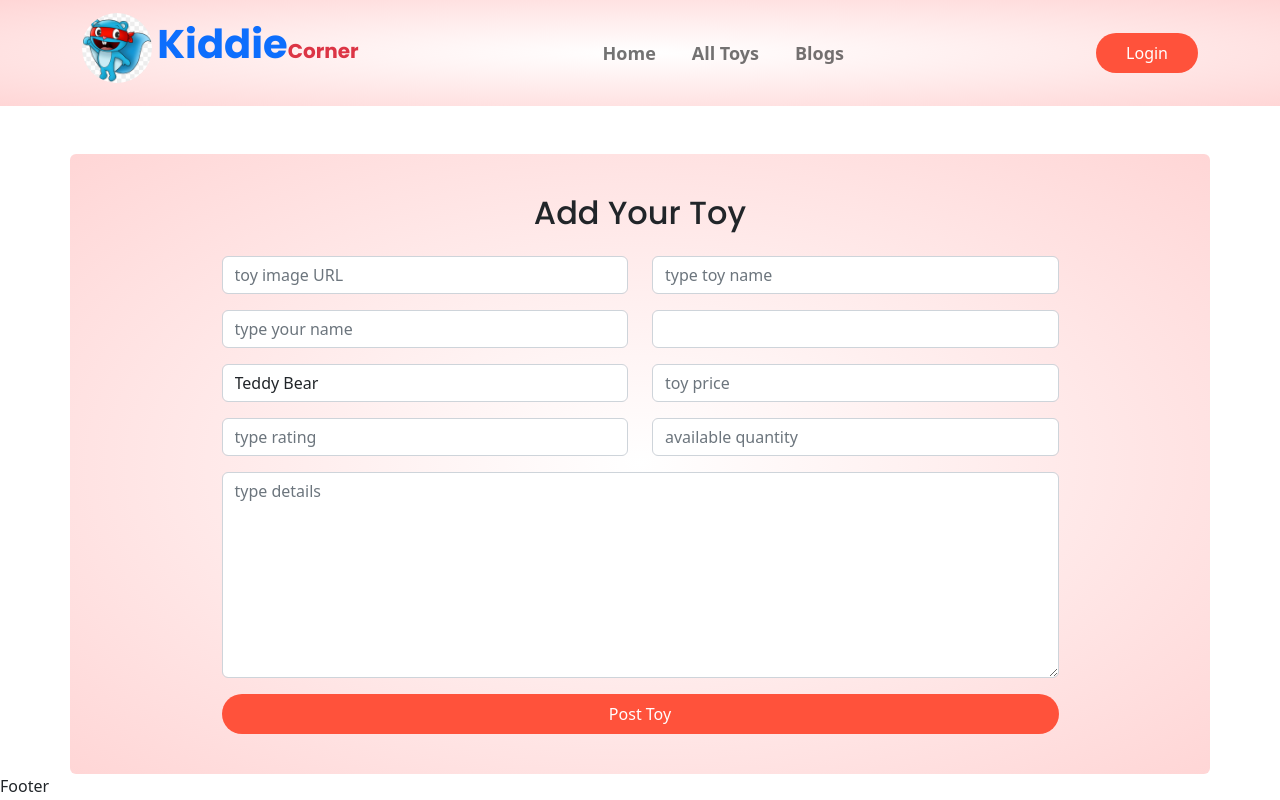
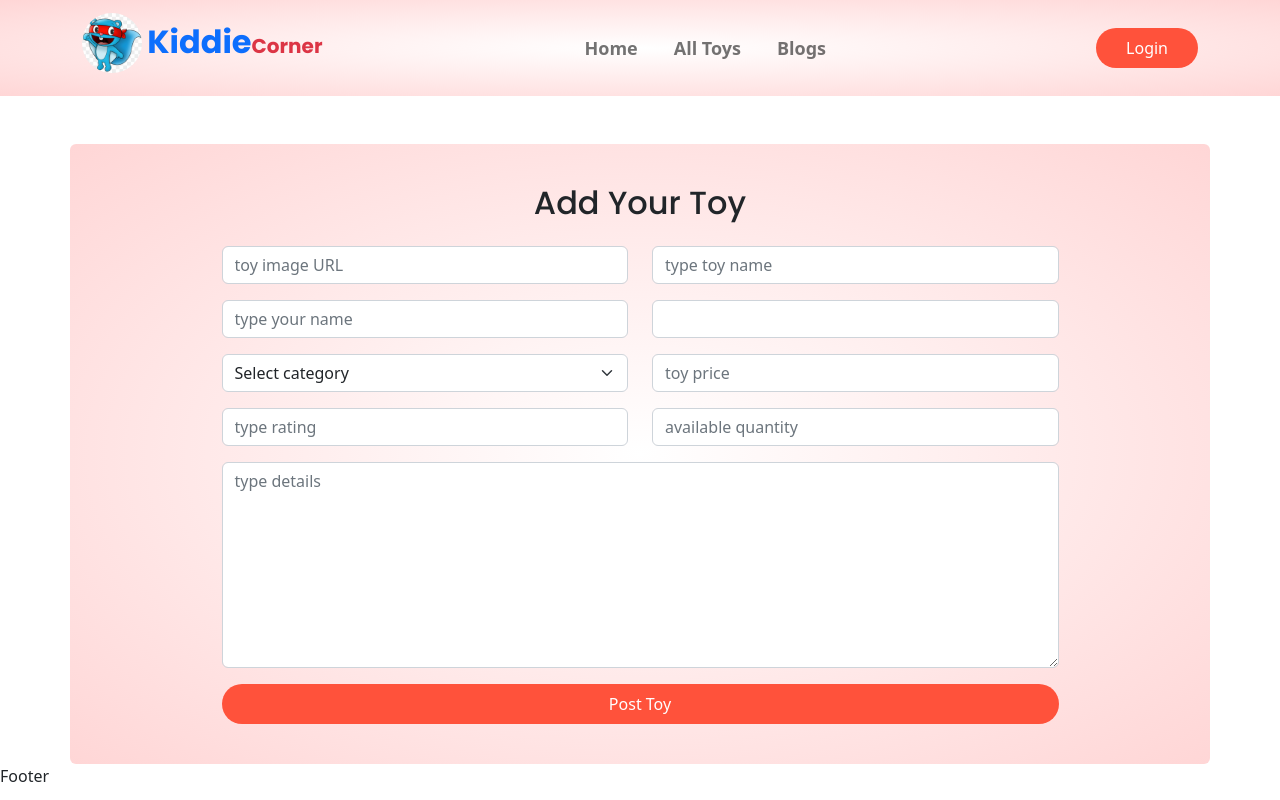
Before and after one commit to Robiul-Romjan/Kiddee-corner, a React (Vite) app: page /add-toy in a window 1280 px wide. Built offline with nearby package versions, Linux system fonts and the light colour scheme; no server answers.

Commit message:
conditional navlink done

```diff
--- a/src/pages/AddAToy/AddAToy.jsx
+++ b/src/pages/AddAToy/AddAToy.jsx
@@ -1,9 +1,10 @@
 import { useContext } from "react";
+import Form from 'react-bootstrap/Form';
 import { AuthContext } from "../../Providers/AuthProvider";
 
 
 const AddAToy = () => {
-    const {user} = useContext(AuthContext);
+    const { user } = useContext(AuthContext);
     // console.log(user)
 
     const handleAddToy = (e) => {
@@ -43,11 +44,12 @@ const AddAToy = () => {
                         <input className="form-control mb-3" name="email" value={user?.email} type="email" />
                     </div>
                     <div className="col">
-                        <select name="category" className="form-control">
+                        <Form.Select name="category" aria-label="Default select example">
+                            <option>Select category</option>
                             <option value="teddyBear">Teddy Bear</option>
                             <option value="horse">Horse</option>
                             <option value="cat">Cat</option>
-                        </select>
+                        </Form.Select>
                     </div>
                     <div className="col">
                         <input className="form-control mb-3" name="price" type="number" placeholder="toy price" />
--- a/src/pages/Shared/NavigationBar/NavigationBar.css
+++ b/src/pages/Shared/NavigationBar/NavigationBar.css
@@ -3,7 +3,7 @@
 }
 
 .logo{
-    width: 70px;
+    width: 60px;
     border-radius: 50%;
     margin-bottom: 10px;
 }
@@ -19,3 +19,16 @@
 .header .header-link.active{
     color: rgb(6, 26, 239);
 }
+
+
+@media only screen and (max-width: 600px) {
+    .user-profile{
+        display: flex;
+        flex-direction: column;
+        align-items: center;
+    }
+    .profile-img{
+       margin-bottom: 10px;
+    }
+
+   }
--- a/src/pages/Shared/NavigationBar/NavigationBar.jsx
+++ b/src/pages/Shared/NavigationBar/NavigationBar.jsx
@@ -20,7 +20,7 @@ const NavigationBar = () => {
     return (
         <Navbar className='navbar-container' expand="lg">
             <Container>
-            <Navbar.Brand className='header-title' href="/"><span><img className='logo' src={logo} alt="" /></span> <span className='text-primary fs-1 fw-bold'>Kiddie</span><span className='text-danger fw-bold'>Corner</span></Navbar.Brand>
+            <Navbar.Brand className='header-title' href="/"><span><img className='logo' src={logo} alt="" /></span> <span className='text-primary fs-2 fw-bold'>Kiddie</span><span className='text-danger fw-bold'>Corner</span></Navbar.Brand>
                 <Navbar.Toggle aria-controls="navbarScroll" />
                 <Navbar.Collapse id="navbarScroll">
                     <Nav
@@ -34,7 +34,7 @@ const NavigationBar = () => {
                             loading ? <Spinner animation="grow" variant="danger" /> :
                             user ? <>
                                 <Link to="/home" className='nav-link header-link'>My Toys</Link>
-                                <Link to="/home" className='nav-link header-link'>Add A Toy</Link>
+                                <Link to="/add-toy" className='nav-link header-link'>Add A Toy</Link>
                             </> : ""
                         }
                         <Link to="/home" className='nav-link header-link'>Blogs</Link>
```
Lines whose indentation alone changed are shown as unchanged.
